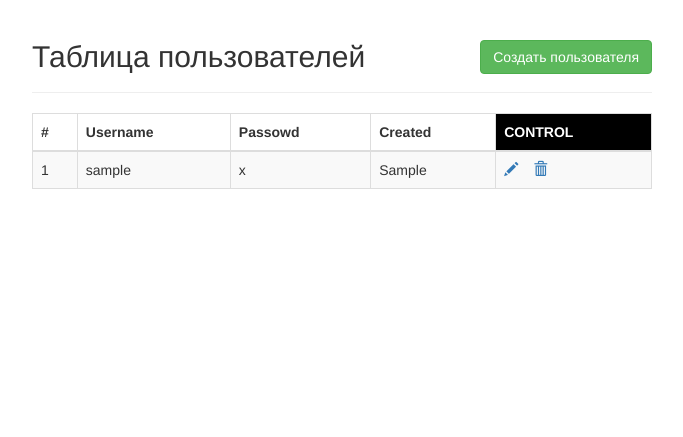
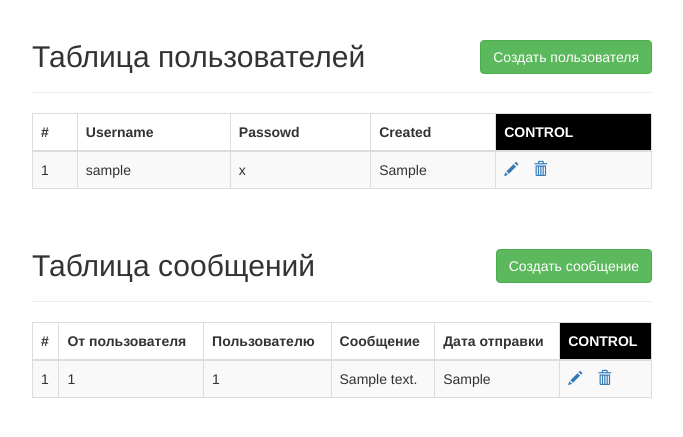
Before and after one commit to ellan77/max_crud_php, a PHP site: page / in a window 1280 px wide. Shown: the top 437 px of the page, without its empty margins (298-981 px from the left). Run offline with PHP 8.4, Linux system fonts and the light colour scheme; tables that the repository leaves empty or names only in its code hold one stand-in row (values such as "Sample post").

Commit message:
создана таблица сообщений

```diff
--- a/index.php
+++ b/index.php
@@ -74,7 +74,72 @@
                             // Free result set
                             mysqli_free_result($result);
                         } else{
-                            echo "<p class='lead'><em>No records were found.</em></p>";
+                            echo "<p class='lead'><em>Нет записей в базе</em></p>";
+                        }
+                    } else{
+                        echo "ERROR: Could not able to execute $sql. " . mysqli_error($link);
+                    }
+
+
+
+                    ?>
+                </div>
+            </div>
+
+
+
+
+
+
+
+
+
+            <div class="row">
+                <div class="col-md-12">
+                    <div class="page-header clearfix">
+                        <h2 class="pull-left">Таблица сообщений</h2>
+                        <a href="create_user.php" class="btn btn-success pull-right">Создать сообщение</a>
+                    </div>
+                    <?php
+                    // Include config file
+                    require_once "config.php";
+
+                    // Attempt select query execution
+                    $sql = "SELECT * FROM messages";
+                    if($result = mysqli_query($link, $sql)){
+                        if(mysqli_num_rows($result) > 0){
+                            echo "<table class='table table-bordered table-striped'>";
+                                echo "<thead>";
+                                    echo "<tr>";
+                                        echo "<th>#</th>";
+                                        echo "<th>От пользователя</th>";
+                                        echo "<th>Пользователю</th>";
+                                        echo "<th>Сообщение</th>";
+                                        echo "<th>Дата отправки</th>";
+                                        echo "<th class='control'>CONTROL</th>";
+
+                                    echo "</tr>";
+                                echo "</thead>";
+                                echo "<tbody>";
+                                while($row = mysqli_fetch_array($result)){
+                                    echo "<tr>";
+                                        echo "<td>" . $row['id'] . "</td>";
+                                        echo "<td>" . $row['user_id'] . "</td>";
+                                        echo "<td>" . $row['to_user_id'] . "</td>";
+                                        echo "<td>" . $row['message'] . "</td>";
+                                        echo "<td>" . $row['created'] . "</td>";
+                                        echo "<td>";
+                                            echo "<a href='update_message.php?id=". $row['id'] ."' title='Редактировать сообщение' data-toggle='tooltip'><span class='glyphicon glyphicon-pencil'></span></a>";
+                                            echo "<a href='delete_message.php?id=". $row['id'] ."' title='Удалить сообщение' data-toggle='tooltip'><span class='glyphicon glyphicon-trash'></span></a>";
+                                        echo "</td>";
+                                    echo "</tr>";
+                                }
+                                echo "</tbody>";
+                            echo "</table>";
+                            // Free result set
+                            mysqli_free_result($result);
+                        } else{
+                            echo "<p class='lead'><em>Нет записей в базе</em></p>";
                         }
                     } else{
                         echo "ERROR: Could not able to execute $sql. " . mysqli_error($link);
@@ -85,6 +150,7 @@
                     ?>
                 </div>
             </div>
+
         </div>
     </div>
 </body>
```
